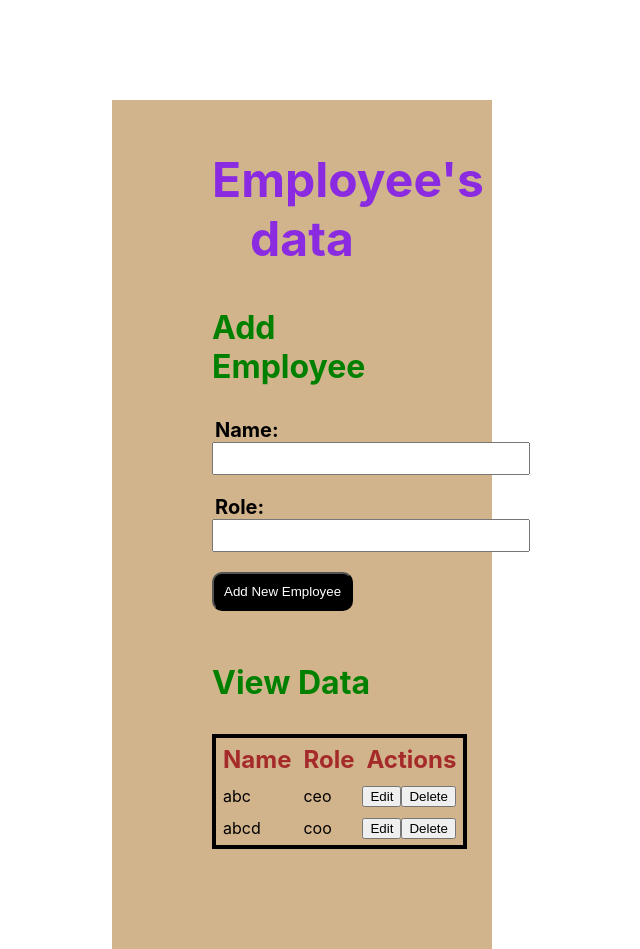
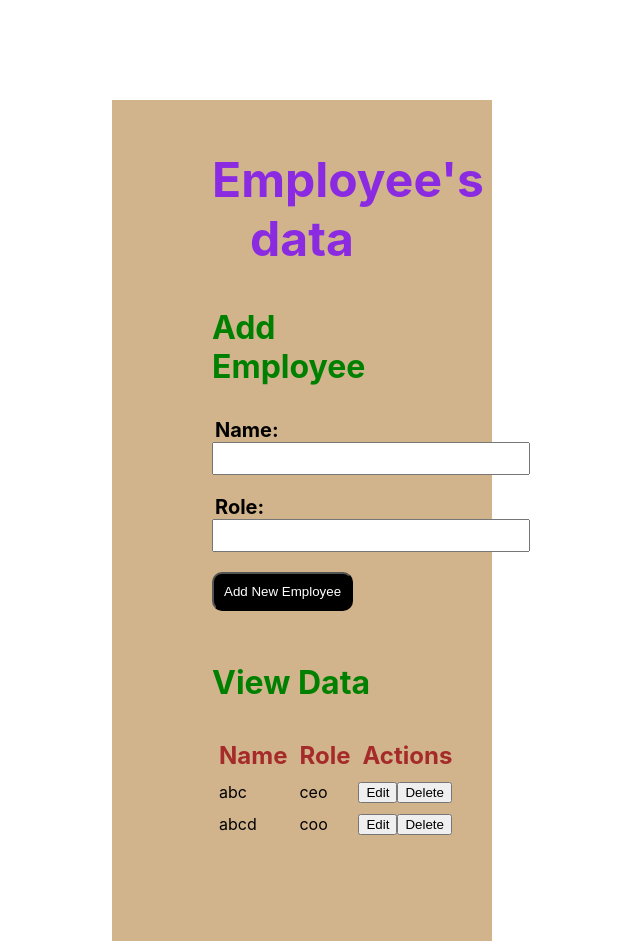
Before and after one commit to Shanthi2814/Day26-crud, a React (Create React App) app: page /about in a window 1280 px wide. Shown: the whole page, without its empty margins (388-1028 px from the left). Built offline with nearby package versions, Linux system fonts and the light colour scheme.

Commit message:
Update App.css

```diff
--- a/src/App.css
+++ b/src/App.css
@@ -5,6 +5,6 @@
   display: flex;
   flex-direction: column;
 }
-.table{
-  border: 4px,solid,black;
+.table thead{
+  border: 1px,solid,black;
 }
```
